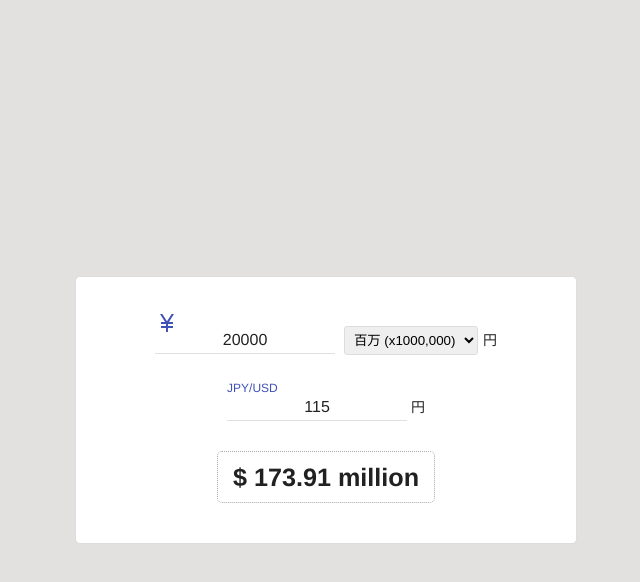
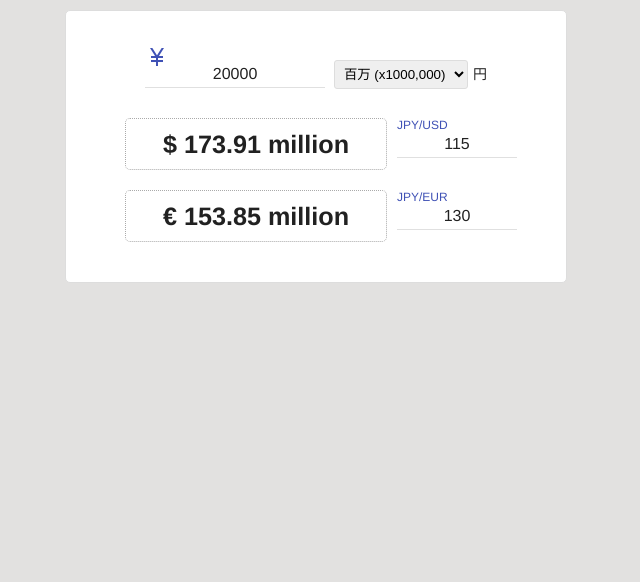
Before and after one commit to ryoyakawai/currency_converter, a plain HTML site: page index.html in a window 1280 px wide. Shown: the whole page, without its empty margins (324-964 px from the left). Drawn offline with nearby package versions, Linux system fonts and the light colour scheme.

Commit message:
add: feature to convert to EUR

```diff
--- a/index.html
+++ b/index.html
@@ -1,18 +1,26 @@
-<html>
+<!DOCTYPE html>
   <head>
+    <meta charset="UTF-8">
+    <meta name="viewport" content="width=device-width, initial-scale=1.0, maximum-scale=1.0">
     <style>
      body {
        background: #e2e1e0;
        text-align: center;
        font-family: arial;
-       padding: 10px;
+       padding-top: 10px;
        font-size: 1.4em;
        display: flex;
        flex-direction: column;
-       justify-content: center;
        align-items: center;
+       min-width: 522px;
+     }
+     @media only screen and (max-width: 600px) {
+       div#content-parent-00 {
+         width: 200px;
+       }
      }
      div#content-parent-00 {
+       margin: 0 10px 0 10px;
        width: 500px;
        display: flex;
        flex-direction: column;
@@ -28,8 +36,12 @@
      div#valYenParent00 {
        width: 180px;
      }
+     div#valYenParent01 {
+       width: 120px;
+     }
      input#valYen,
-     input#rateUSDYen {
+     input#rateUSDYen,
+     input#rateEURYen {
        text-align:center;
      }
      select#unit {
@@ -38,19 +50,21 @@
        border-color: #ddd;
        border-radius: 3px;
      }
-     div#convertedResult {
+     div#convertedResult-00 {
+       display: flex;
+       flex-direction: row;
+       justify-content: center;
+       align-items: center;
+     }
+     div#convertedResult-usd,
+     div#convertedResult-eur {
+       width: 230px;
+       font-size: 1.8em;
        font-weight: bold;
        margin: 10px;
        padding: 15px;
        border: 1px dotted #aaa;
        border-radius: 5px;
-     }
-     div#convertedResult-00 {
-       font-size: 1.8em;
-       display: flex;
-       flex-direction: row;
-       justify-content: center;
-       align-items: center;
      }
      .error00 {
        color: #bbb
@@ -75,18 +89,33 @@
         </select>円
       </div>
 
-      <div>
-        <div id="valYenParent00" class="mdl-textfield mdl-js-textfield mdl-textfield--floating-label">
-          <input id="rateUSDYen" class="mdl-textfield__input" type="text" pattern="-?[0-9]*(\.[0-9]+)?" value="115">
-          <label class="mdl-textfield__label" for="rateUSDYen">JPY/USD</label>
-          <span class="mdl-textfield__error">Input is not a number!</span>
+      <!-- USD -->
+      <div id="convertedResult-00">
+        <div id="convertedResult-usd"></div>
+
+        <div>
+          <div id="valYenParent01" class="mdl-textfield mdl-js-textfield mdl-textfield--floating-label">
+            <input id="rateUSDYen" class="mdl-textfield__input" type="text" pattern="-?[0-9]*(\.[0-9]+)?" value="115">
+            <label class="mdl-textfield__label" for="rateUSDYen">JPY/USD</label>
+            <span class="mdl-textfield__error">Input is not a number!</span>
+          </div>
         </div>
-        円
       </div>
 
+      <!-- EUR -->
       <div id="convertedResult-00">
-        <div id="convertedResult"></div>
+        <div id="convertedResult-eur"></div>
+
+        <div>
+          <div id="valYenParent01" class="mdl-textfield mdl-js-textfield mdl-textfield--floating-label">
+            <input id="rateEURYen" class="mdl-textfield__input" type="text" pattern="-?[0-9]*(\.[0-9]+)?" value="130">
+            <label class="mdl-textfield__label" for="rateEURYen">JPY/EUR</label>
+            <span class="mdl-textfield__error">Input is not a number!</span>
+          </div>
+        </div>
       </div>
+
+
     </div>
 
     <script>
@@ -94,11 +123,11 @@
        return valYen / rate
      }
      //document.querySelector('button#convert').addEventListener('mousedown', () => {
-     const calcValue = () => {
+     const calcValueUSD = () => {
        const valYen = Number(document.querySelector('input#valYen').value)
        const unit = Number(document.querySelector('select').value)
        const rateYUSD = Number(document.querySelector('input#rateUSDYen').value)
-       const converted = document.querySelector('div#convertedResult')
+       const converted = document.querySelector('div#convertedResult-usd')
        if (isNaN(valYen) || isNaN(unit) || isNaN(rateYUSD)) {
          converted.innerHTML = `(Error)`
          converted.classList.add('error00')
@@ -108,15 +137,36 @@
          converted.innerHTML = `$ ${valConv.toFixed(2)} million`
        }
      }
+     const calcValueEUR = () => {
+       const valYen = Number(document.querySelector('input#valYen').value)
+       const unit = Number(document.querySelector('select').value)
+       const rateYEUR = Number(document.querySelector('input#rateEURYen').value)
+       const converted = document.querySelector('div#convertedResult-eur')
+       if (isNaN(valYen) || isNaN(unit) || isNaN(rateYEUR)) {
+         converted.innerHTML = `(Error)`
+         converted.classList.add('error00')
+       } else {
+         converted.classList.remove('error00')
+         const valConv = Math.round(100*(convertY2x(valYen*unit, rateYEUR)/1000000))/100
+         converted.innerHTML = `€ ${valConv.toFixed(2)} million`
+       }
+     }
      document.querySelector('input#valYen').addEventListener('input', () => {
-       calcValue()
+       calcValueUSD()
+       calcValueEUR()
      })
      document.querySelector('input#rateUSDYen').addEventListener('input', () => {
-       calcValue()
+       calcValueUSD()
+       calcValueEUR()
+     })
+     document.querySelector('input#rateEURYen').addEventListener('input', () => {
+       calcValueUSD()
+       calcValueEUR()
      })
 
      // initialize
-     calcValue()
+     calcValueUSD()
+     calcValueEUR()
     </script>
   </body>
 </html>
```
Also changed, not shown: 1 other file.
